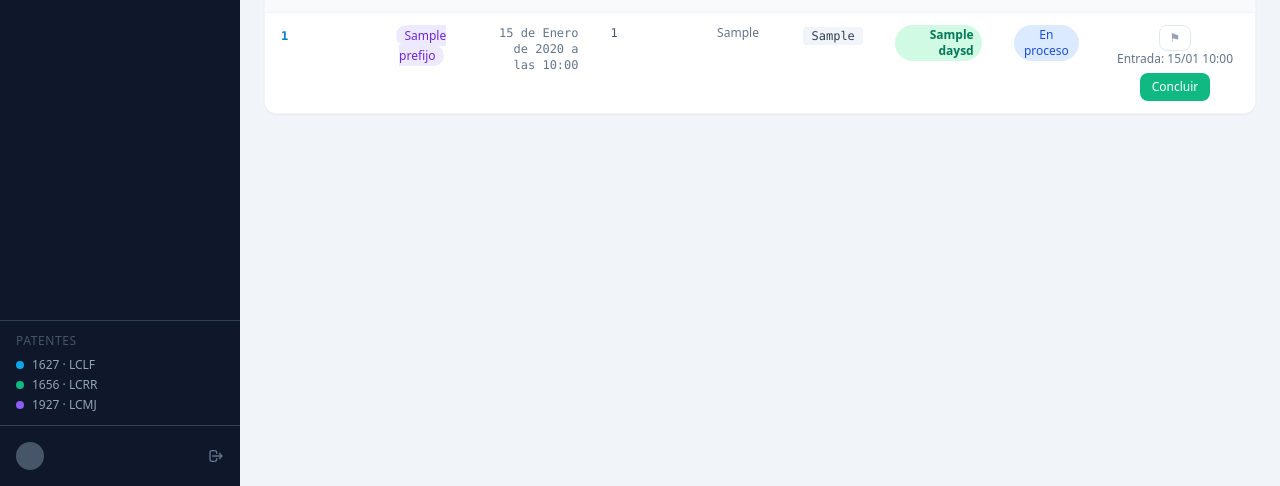
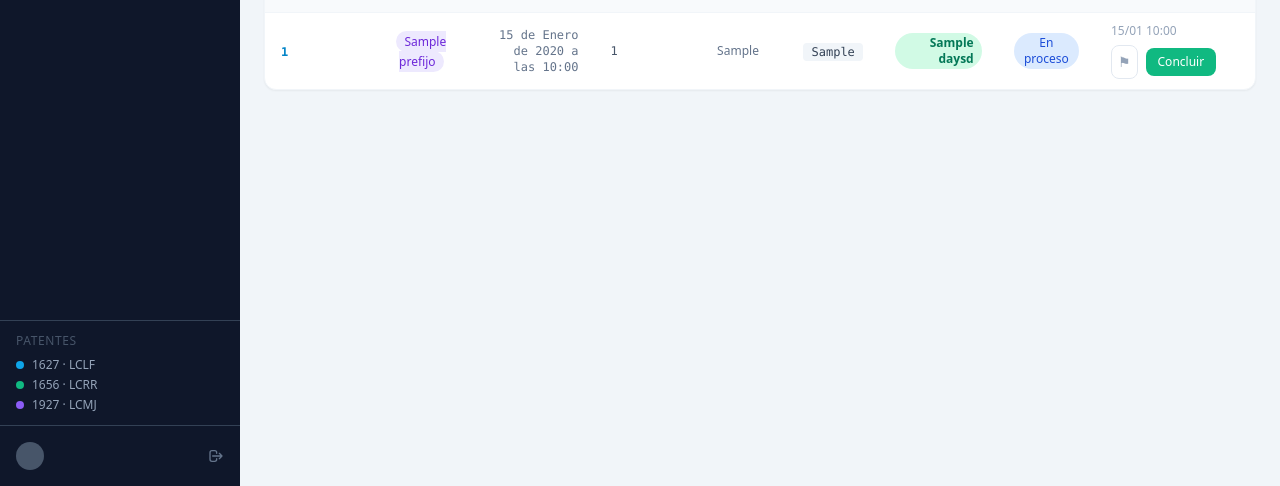
Before and after one commit to Agencia-Aduanal-Loginco/Proyecto_HAL9MIL, a Django app: template templates/referencias/glosa.html in a window 1280 px wide. Shown: the part 314-800 px from the top of the page. Run offline with Django 5.2, Linux system fonts and the light colour scheme; the template is opened without the code that fills it: most values are stand-ins (such as "Sample title", 1, 10 or a date in 2020); some libraries are stand-ins or nearby versions.

Commit message:
Nuevo acomodo de lista de glosa

```diff
--- a/templates/referencias/glosa.html
+++ b/templates/referencias/glosa.html
@@ -132,7 +132,7 @@
         <tbody class="divide-y divide-slate-50">
           {% for ref in page %}
           {% with dias=ref.antiguedad.days %}
-          <tr class="hover:bg-slate-50 transition-colors align-top">
+          <tr class="hover:bg-slate-50 transition-colors align-middle">
             <td class="px-4 py-3">
               <a href="{% url 'detalle' ref.num_refe %}"
                  class="text-sky-600 hover:text-sky-700 font-mono text-xs font-bold">
@@ -195,24 +195,19 @@
             </td>
 
             <!-- Acciones -->
-            <td class="px-4 py-3 text-center">
-              <!-- Botón urgente (disponible siempre que no esté concluida) -->
-              {% if not ref.glosa_reg or not ref.glosa_reg.concluida %}
-              <form method="post" action="{% url 'glosa_urgente' ref.id %}" class="inline mb-1.5">
+            <td class="px-4 py-2.5">
+
+              {% if not ref.glosa_reg %}
+                <!-- Sin registrar: bandera + registrar en línea -->
+                <div class="flex items-center gap-2">
+                  <form method="post" action="{% url 'glosa_urgente' ref.id %}">
                     {% csrf_token %}
-                <button type="submit" title="{% if ref.glosa_reg and ref.glosa_reg.urgente %}Quitar urgente{% else %}Marcar como urgente{% endif %}"
-                        class="px-2.5 py-1 text-xs rounded-lg border font-medium transition-colors
-                          {% if ref.glosa_reg and ref.glosa_reg.urgente %}
-                            bg-red-100 text-red-700 border-red-200 hover:bg-red-200
-                          {% else %}
-                            bg-white text-slate-400 border-slate-200 hover:bg-amber-50 hover:text-amber-600 hover:border-amber-300
-                          {% endif %}">
-                  {% if ref.glosa_reg and ref.glosa_reg.urgente %}⚠ Urgente{% else %}⚑{% endif %}
+                    <button type="submit" title="Marcar como urgente"
+                            class="p-1.5 rounded-lg border bg-white text-slate-400 border-slate-200
+                                   hover:bg-amber-50 hover:text-amber-600 hover:border-amber-300 transition-colors">
+                      ⚑
                     </button>
                   </form>
-              {% endif %}
-
-              {% if not ref.glosa_reg %}
                   <form method="post" action="{% url 'glosa_registrar' ref.id %}">
                     {% csrf_token %}
                     <button type="submit"
@@ -220,26 +215,43 @@
                       Registrar entrada
                     </button>
                   </form>
+                </div>
 
               {% elif not ref.glosa_reg.concluida %}
-                <div class="text-xs text-slate-500 mb-1.5">
-                  Entrada: <span class="font-medium">{{ ref.glosa_reg.fecha_entrada|date:"d/m H:i" }}</span>
+                <!-- En proceso: fecha entrada arriba, bandera + concluir en línea -->
+                <p class="text-xs text-slate-400 mb-1.5">
+                  {{ ref.glosa_reg.fecha_entrada|date:"d/m H:i" }}
                   {% if ref.glosa_reg.usuario_entrada %}
                     · {{ ref.glosa_reg.usuario_entrada.get_short_name|default:ref.glosa_reg.usuario_entrada.username }}
                   {% endif %}
-                </div>
+                </p>
+                <div class="flex items-center gap-2">
+                  <form method="post" action="{% url 'glosa_urgente' ref.id %}">
+                    {% csrf_token %}
+                    <button type="submit"
+                            title="{% if ref.glosa_reg.urgente %}Quitar urgente{% else %}Marcar como urgente{% endif %}"
+                            class="p-1.5 rounded-lg border font-medium transition-colors
+                              {% if ref.glosa_reg.urgente %}
+                                bg-red-100 text-red-600 border-red-200 hover:bg-red-200
+                              {% else %}
+                                bg-white text-slate-400 border-slate-200 hover:bg-amber-50 hover:text-amber-600 hover:border-amber-300
+                              {% endif %}">
+                      {% if ref.glosa_reg.urgente %}⚠{% else %}⚑{% endif %}
+                    </button>
+                  </form>
                   <button type="button"
                           onclick="document.getElementById('modal-{{ ref.id }}').showModal()"
                           class="px-3 py-1.5 text-xs bg-emerald-500 text-white rounded-lg hover:bg-emerald-400 font-medium">
                     Concluir
                   </button>
+                </div>
 
                 <!-- Modal de conclusión -->
                 <dialog id="modal-{{ ref.id }}"
                         class="rounded-xl p-0 shadow-2xl w-96 border-0 backdrop:bg-black/40">
                   <div class="p-6">
                     <h3 class="text-base font-semibold text-slate-800">Concluir revisión de glosa</h3>
-                    <p class="text-xs text-slate-500 mt-1 font-mono">{{ ref.num_refe }} · {{ ref.nombre_cliente|truncatechars:40 }}</p>
+                    <p class="text-xs text-slate-500 mt-1 font-mono">{{ ref.num_refe }}</p>
                     <form method="post" action="{% url 'glosa_concluir' ref.id %}" class="mt-4 space-y-3">
                       {% csrf_token %}
                       <div>
@@ -257,7 +269,7 @@
                         </button>
                         <button type="submit"
                                 class="px-4 py-2 text-sm bg-emerald-500 text-white rounded-lg hover:bg-emerald-400 font-medium">
-                          Confirmar conclusión
+                          Confirmar
                         </button>
                       </div>
                     </form>
@@ -265,19 +277,18 @@
                 </dialog>
 
               {% else %}
-                <div class="text-xs text-slate-500">
-                  <span class="font-medium text-emerald-700">{{ ref.glosa_reg.fecha_conclusion|date:"d/m/Y H:i" }}</span>
+                <!-- Concluida: info de cierre -->
+                <p class="text-xs font-medium text-emerald-700">{{ ref.glosa_reg.fecha_conclusion|date:"d/m/Y H:i" }}</p>
                 {% if ref.glosa_reg.usuario_conclusion %}
-                    <br>{{ ref.glosa_reg.usuario_conclusion.get_short_name|default:ref.glosa_reg.usuario_conclusion.username }}
+                  <p class="text-xs text-slate-500">{{ ref.glosa_reg.usuario_conclusion.get_short_name|default:ref.glosa_reg.usuario_conclusion.username }}</p>
                 {% endif %}
-                </div>
                 {% if ref.glosa_reg.nota %}
-                  <div class="mt-1 text-xs text-slate-400 italic max-w-[150px] truncate"
-                       title="{{ ref.glosa_reg.nota }}">
+                  <p class="text-xs text-slate-400 italic mt-0.5 max-w-[180px] truncate" title="{{ ref.glosa_reg.nota }}">
                     "{{ ref.glosa_reg.nota }}"
-                  </div>
+                  </p>
                 {% endif %}
               {% endif %}
+
             </td>
           </tr>
           {% endwith %}
```
Lines whose indentation alone changed are shown as unchanged.
